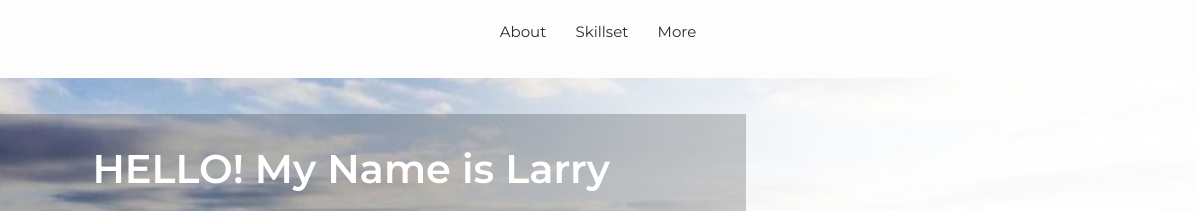
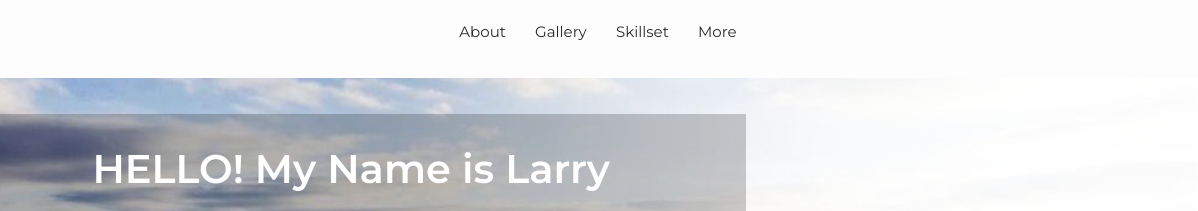
Before and after one commit to Larryoh5/portfolio, a plain HTML site: page index.html in a window 1280 px wide. Shown: the top 211 px of the page, 82-1280 px from the left. Drawn offline with Linux system fonts and the light colour scheme.

Commit message:
Update index.html

```diff
--- a/index.html
+++ b/index.html
@@ -13,6 +13,7 @@
     <body>
       <div class="navbar">
          <a href="#about" class="active">About</a>
+          <a href="#gallery" class="active">Gallery</a>
          <a href="#shows" class="active">Skillset</a>
          <a href="#far" class="active">More</a>
        </div>
@@ -50,7 +51,7 @@
         </div>
 
 <!--Carosuel-->
-<h1 align="center" >Gallery</h1>
+<h1 align="center" id="gallery">Gallery</h1>
         <div class="container">
 
             <div class="card">
```
